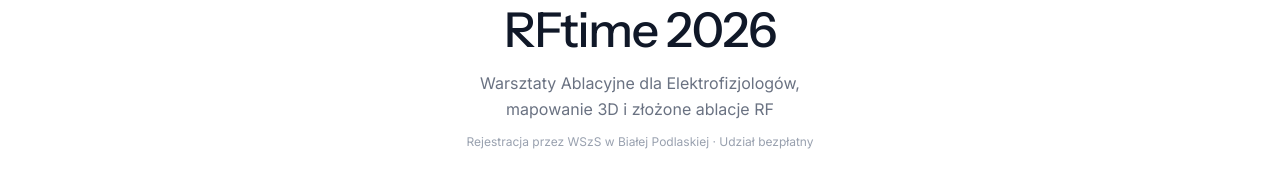
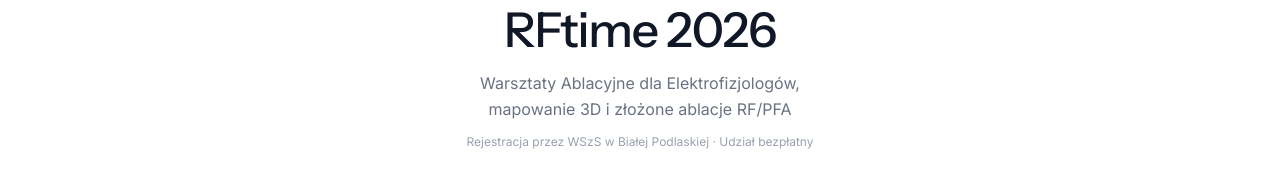
Before and after one commit to Merlieee/rftime, a React (Vite) app: page / in a window 1280 px wide. Shown: the part 142-314 px from the top of the page. Built offline with nearby package versions, Linux system fonts and the light colour scheme.

Commit message:
Update Hero subtitle to include RF/PFA
Co-Authored-By: Claude Sonnet 4.6 <noreply@anthropic.com>

```diff
--- a/src/components/Hero.jsx
+++ b/src/components/Hero.jsx
@@ -12,7 +12,7 @@ export default function Hero() {
         </h1>
 
         <p className="text-base text-gray-500 mb-3 max-w-xl leading-relaxed text-balance">
-          Warsztaty Ablacyjne dla Elektrofizjologów, mapowanie 3D i złożone ablacje RF
+          Warsztaty Ablacyjne dla Elektrofizjologów, mapowanie 3D i złożone ablacje RF/PFA
         </p>
 
         <p className="text-xs text-gray-400 mb-8">
```
